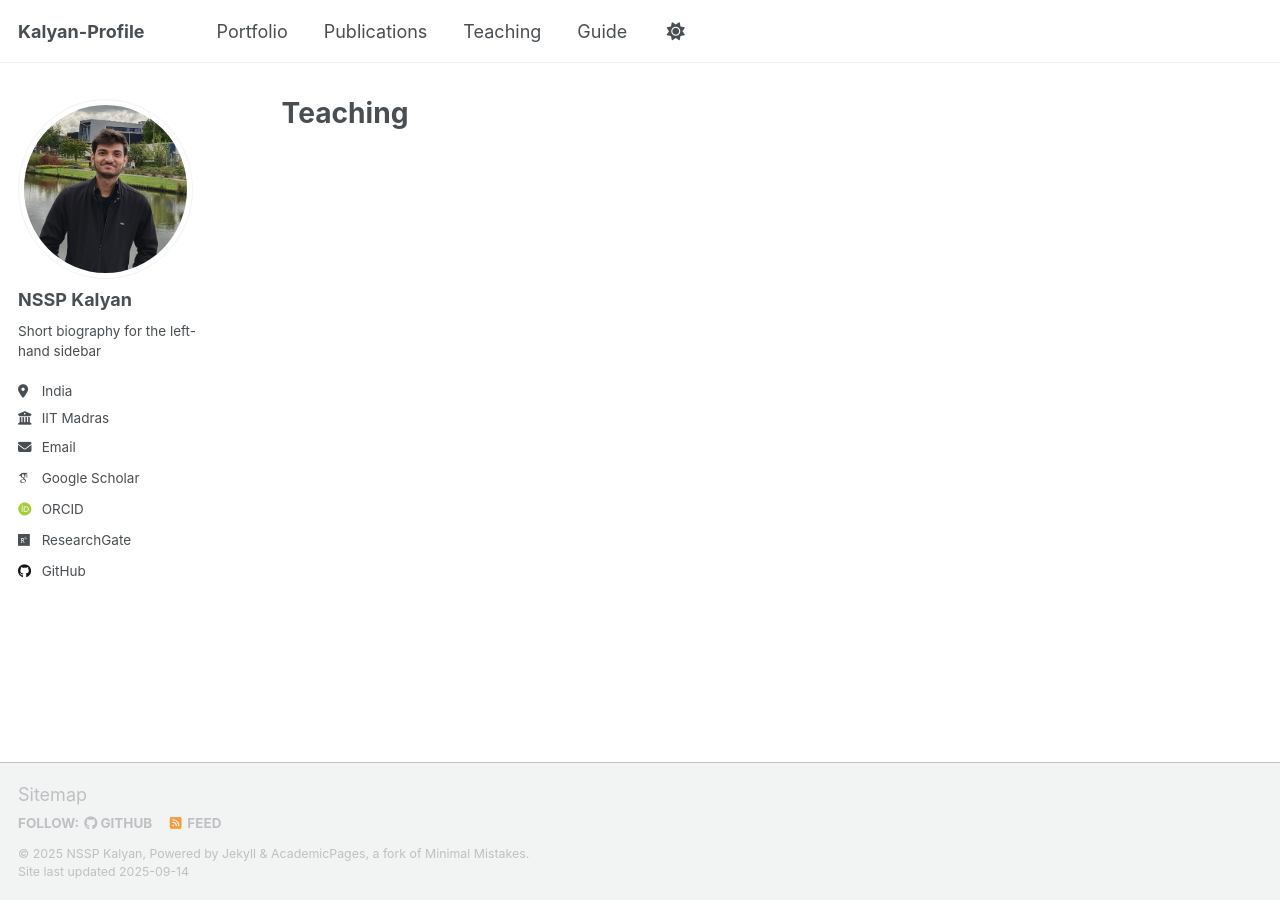
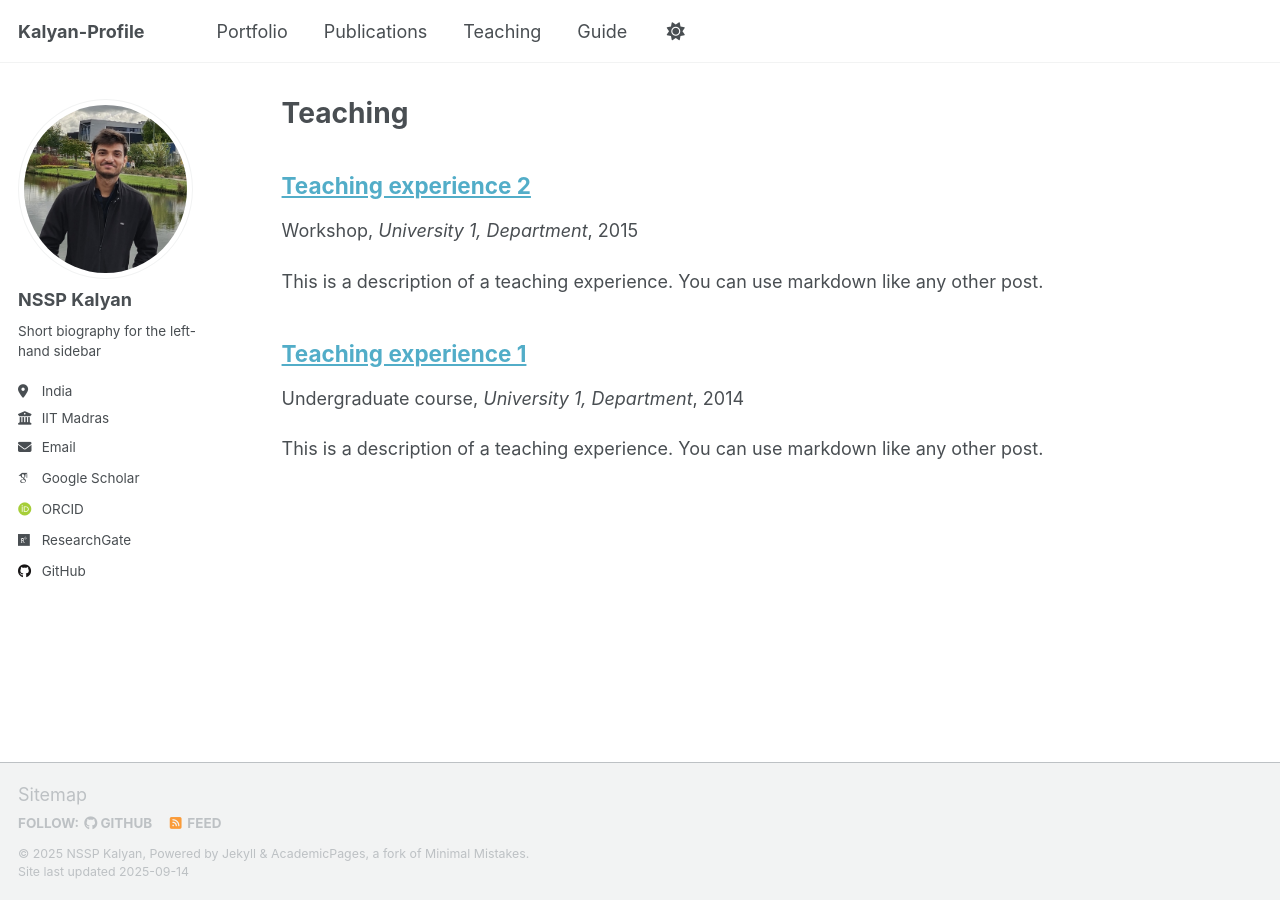
Before and after one commit to pkc137/sudo_template_website, a Jekyll site: the page built from _pages/teaching.html, in a window 1280 px wide. Built offline with Jekyll 4.4.1, drawn with Linux system fonts in a browser that asks for light colours; some web fonts are replaced; a script that is not in the unit is left out; a file with an impossible date is left out.

Commit message:
rechange

```diff
--- a/_teaching/2014-spring-teaching-1.md
+++ b/_teaching/2014-spring-teaching-1.md
@@ -1,19 +1,14 @@
 ---
-title: "Teaching Assistant – Critical State Soil Mechanics"
+title: "Teaching experience 1"
 collection: teaching
 type: "Undergraduate course"
-permalink: /teaching/2021-spring-critical-state
-venue: "IIT Madras, Civil Engineering Department"
-date: Spring 2021
-location: "Chennai, India"
+permalink: /teaching/2014-spring-teaching-1
+venue: "University 1, Department"
+date: 2014-01-01
+location: "City, Country"
 ---
 
-Assisted with classroom instruction and solved numerical problems on **soil constitutive models**.
-
-Heading 1
-======
-(Add any slides, assignments, or details here if you want.)
-
+This is a description of a teaching experience. You can use markdown like any other post.
 
 Heading 1
 ======
--- a/_teaching/2015-spring-teaching-2.md
+++ b/_teaching/2015-spring-teaching-2.md
@@ -1,15 +1,20 @@
 ---
-title: "Teaching Assistant – Introduction to Civil Engineering"
+title: "Teaching experience 2"
 collection: teaching
-type: "Undergraduate course"
-permalink: /teaching/2022-spring-intro-civil
-venue: "IIT Madras, Civil Engineering Department"
-date: Spring 2021
-location: "Chennai, India"
+type: "Workshop"
+permalink: /teaching/2015-spring-teaching-1
+venue: "University 1, Department"
+date: 2015-01-01
+location: "City, Country"
 ---
 
-Handled **problem solving sessions** and **exam paper correction** for the *Introduction to Civil Engineering* course.
+This is a description of a teaching experience. You can use markdown like any other post.
 
 Heading 1
 ======
-(Add more content if needed.)
+
+Heading 2
+======
+
+Heading 3
+======
```
Also changed, not shown: _teaching/2016-spring-teaching-3.md (deleted, +0 -15 lines).
